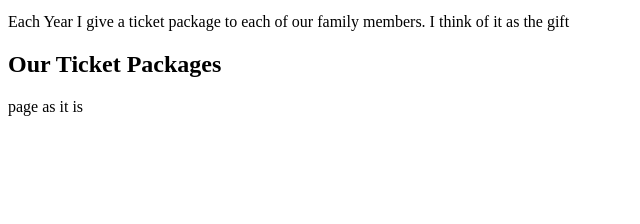
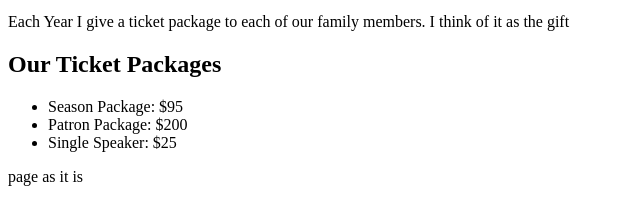
Before and after one commit to bel124/A08, a plain HTML site: page index.html in a window 1280 px wide. Shown: the part 300-524 px from the top of the page, without its empty margins (0-640 px from the left). Drawn offline with Linux system fonts and the light colour scheme.

Commit message:
added more

```diff
--- a/index.html
+++ b/index.html
@@ -20,6 +20,11 @@
 		<p> Each Year I give a ticket package to each of our family members. I think of it as the gift </p>
 
 		<h2>Our Ticket Packages</h2>
+		<ul>
+			<li>Season Package: $95</li>
+			<li>Patron Package: $200</li>
+			<li>Single Speaker: $25</li>
+		</ul>
 
 
 		<p> page as it is </p>
```
